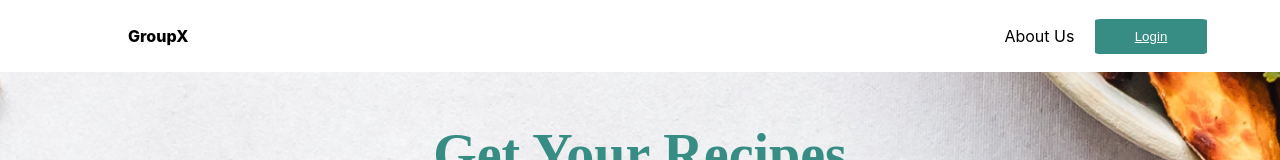
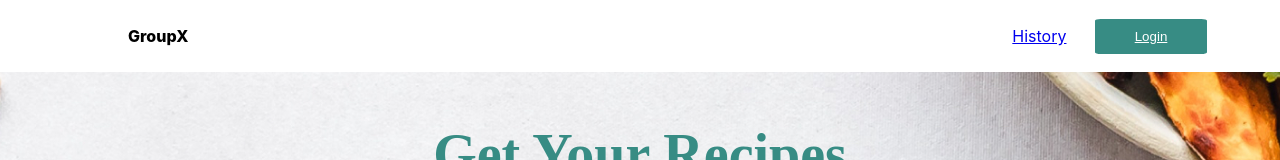
Before and after one commit to VT-SE-Fall2023/groupx-recipe-frontend, a React (Create React App) app: page / in a window 1280 px wide. Shown: the top 160 px of the page. Built offline with nearby package versions, Linux system fonts and the light colour scheme.

Commit message:
modify header/ add link to history

```diff
--- a/src/Header.js
+++ b/src/Header.js
@@ -8,7 +8,9 @@ function Header() {
         <div className='header'>
             <p id="logo">GroupX</p>
             <div className="about-login">
-                <p id='about'>About Us</p>
+                <Link id='about' to='/history'>
+                    History
+                </Link>
                 <button id='login-button'>
                     <Link id='login-button' className="login-button-header"
                         to={pathname === '/login' ? '/register' : '/login'}>
```
